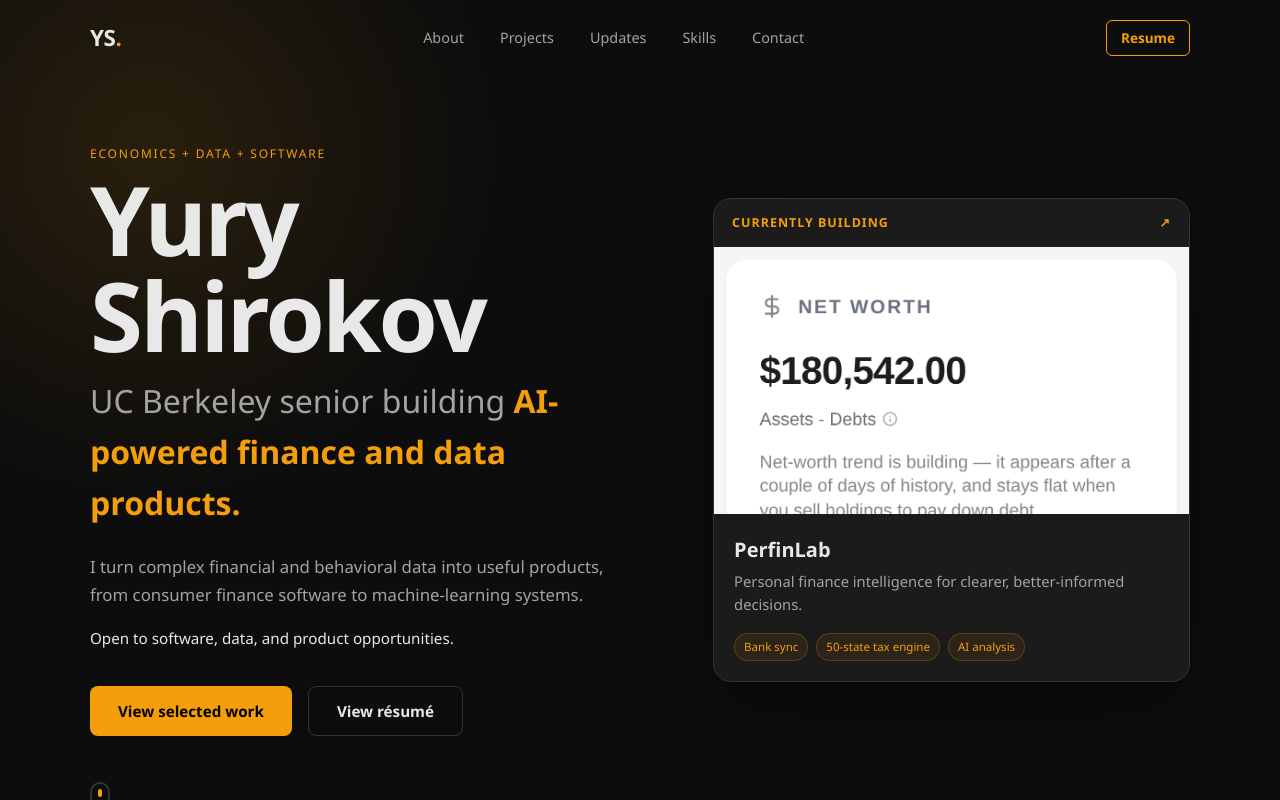
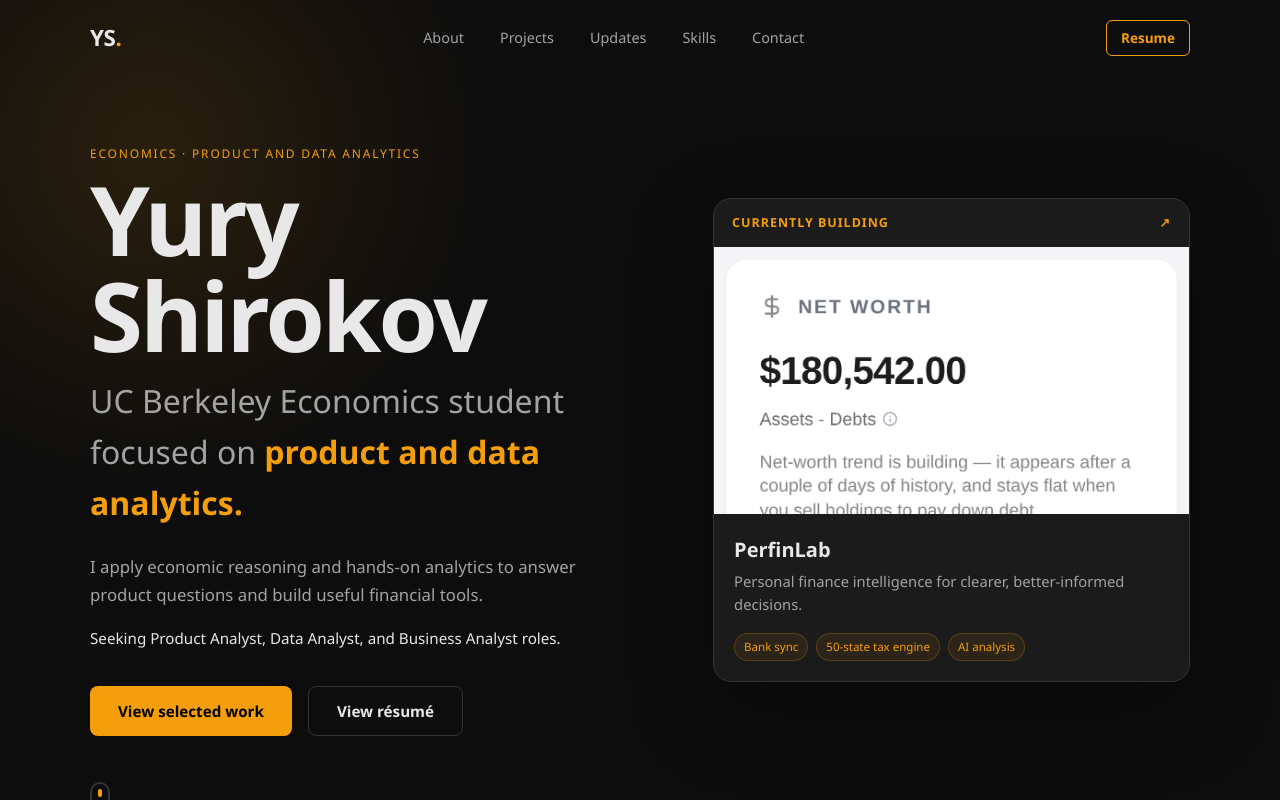
Before and after one commit to yshirokov05/personal-website, a React (Vite) app: page / in a window 1280 px wide. Shown: the top 800 px of the page. Built offline with nearby package versions, Linux system fonts and the light colour scheme; no server answers.

Commit message:
Update src/components/Hero.jsx

```diff
--- a/src/components/Hero.jsx
+++ b/src/components/Hero.jsx
@@ -6,16 +6,16 @@ export default function Hero() {
     <section id="hero" className="hero">
       <div className="hero__inner container">
         <div className="hero__copy">
-          <p className="section-label">Economics + data + software</p>
+          <p className="section-label">Economics · Product and data analytics</p>
           <h1 className="hero__name">Yury Shirokov</h1>
           <h2 className="hero__title">
-            UC Berkeley senior building <span>AI-powered finance and data products.</span>
+            UC Berkeley Economics student focused on <span>product and data analytics.</span>
           </h2>
           <p className="hero__bio">
-            I turn complex financial and behavioral data into useful products,
-            from consumer finance software to machine-learning systems.
+            I apply economic reasoning and hands-on analytics to answer product questions
+            and build useful financial tools.
           </p>
-          <p className="hero__availability">Open to software, data, and product opportunities.</p>
+          <p className="hero__availability">Seeking Product Analyst, Data Analyst, and Business Analyst roles.</p>
           <div className="hero__cta">
             <a href="#projects" className="btn btn-primary">View selected work</a>
             <a
```
